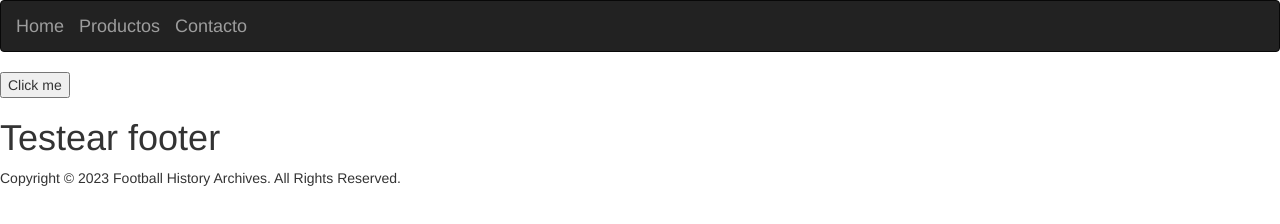
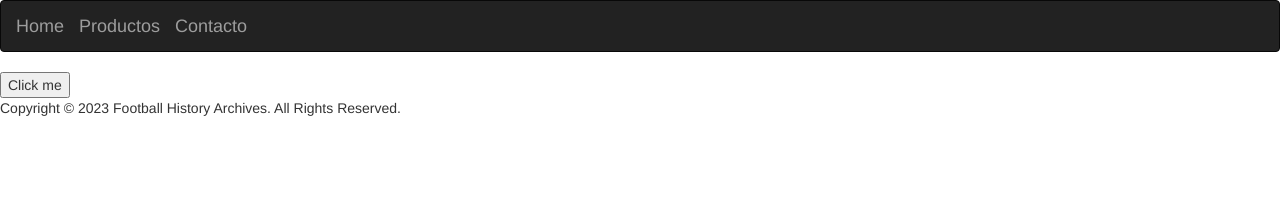
Before and after one commit to isberk/tienda, a plain HTML site: page index.html in a window 1280 px wide. Drawn offline with nearby package versions, Linux system fonts and the light colour scheme.

Commit message:
Eliminacion footer text final

```diff
--- a/index.html
+++ b/index.html
@@ -25,7 +25,6 @@
 
 <input type="button" value="Click me" />
 
-<h1>Testear footer</h1>
  <div id="page-container">
    <div id="content-wrap">
       Copyright © 2023 Football History Archives. All Rights Reserved.
```
